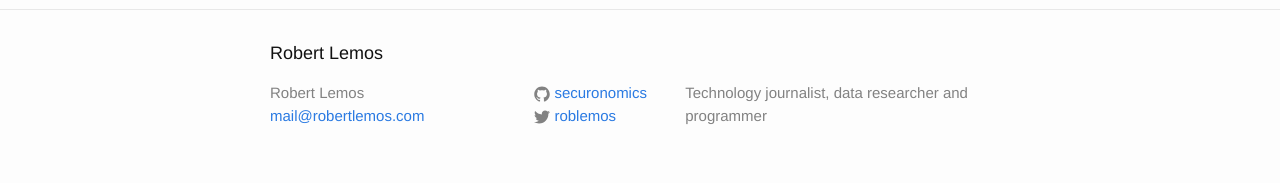
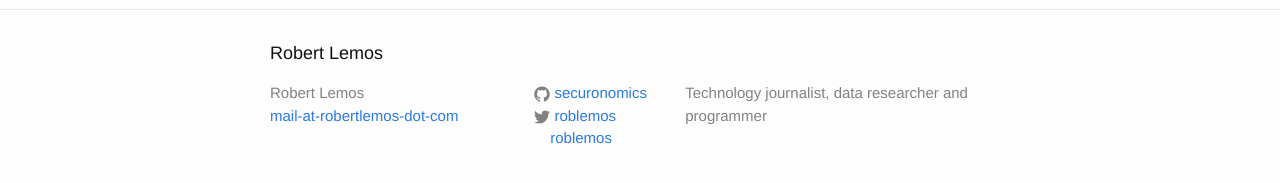
Before and after one commit to securonomics/securonomics.github.io, a Jekyll site: the page built from index.html, in a window 1280 px wide. Shown: the part 374-557 px from the top of the page. Built offline with Jekyll 4.4.1, drawn with Linux system fonts in a browser that asks for light colours.

Commit message:
Changes to footer

```diff
--- a/_config.yml
+++ b/_config.yml
@@ -7,13 +7,14 @@
 
 # Site settings
 title: Robert Lemos
-email: mail@robertlemos.com
+email: mail-at-robertlemos-dot-com
 description: > # this means to ignore newlines until "baseurl:"
   Technology journalist, data researcher and programmer
 baseurl: "" # the subpath of your site, e.g. /blog
 url: "http://securonomics.github.io" # the base hostname & protocol for your site
 twitter_username: roblemos
 github_username:  securonomics
+linkedin_username: roblemos
 
 # Build settings
 markdown: kramdown
--- a/_includes/footer.html
+++ b/_includes/footer.html
@@ -25,6 +25,12 @@
             {% include icon-twitter.html username=site.twitter_username %}
           </li>
           {% endif %}
+
+          {% if site.linkedin_username %}
+          <li>
+            {% include icon-linkedin.html username=site.linkedin_username %}
+          </li>
+          {% endif %}
         </ul>
       </div>
 
--- /dev/null
+++ b/_includes/icon-linkedin.html
@@ -0,0 +1 @@
+<a href="https://linkedin.com/in/{{ include.username }}"><span class="icon icon--linkedin">{% include icon-linkedin.svg %}</span><span class="roblemos">{{ include.username }}</span></a>
```
Also changed, not shown: _includes/icon-linkedin.svg (added).
